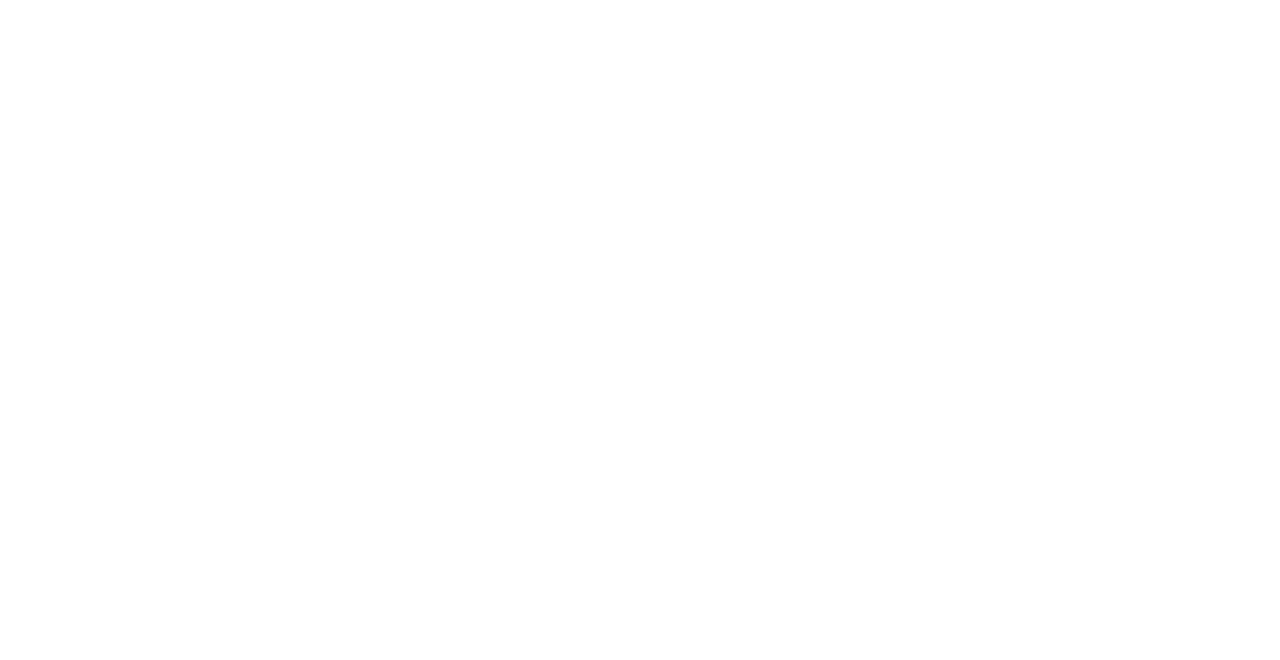
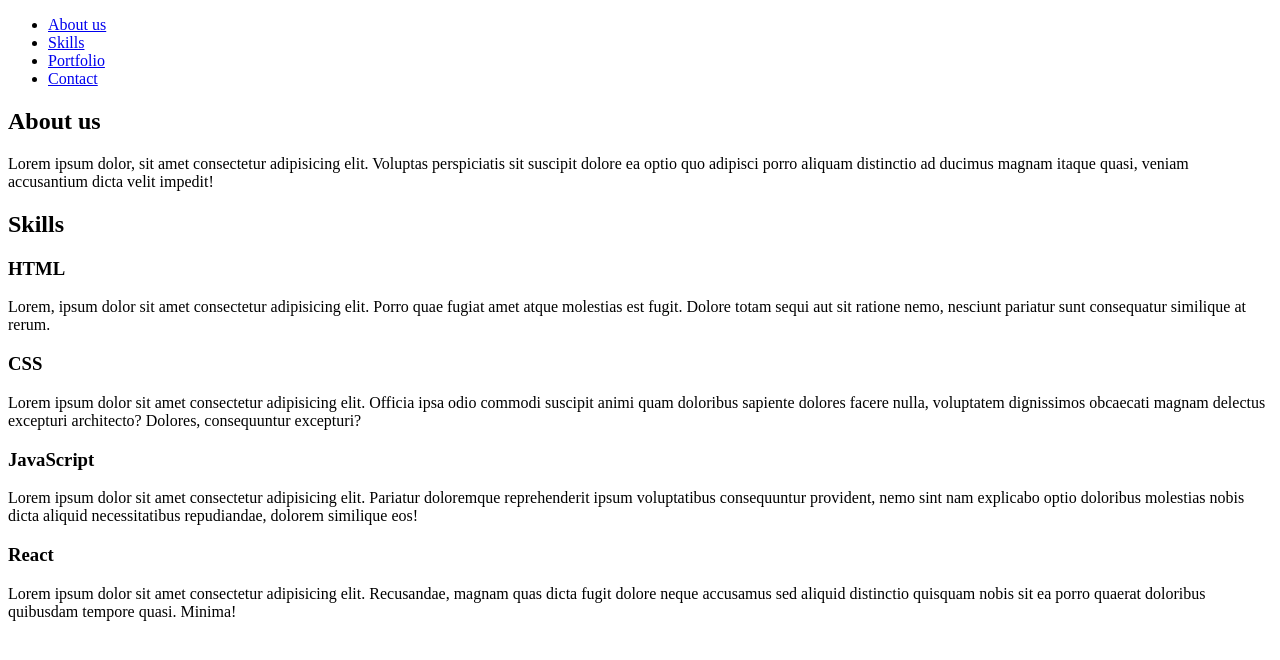
Before and after one commit to gorski-piotr/15-html-prosta-strona, a plain HTML site: page index.html in a window 1280 px wide. Drawn offline with Linux system fonts and the light colour scheme.

Commit message:
three sections added, json file added automatically?

```diff
--- a/index.html
+++ b/index.html
@@ -6,6 +6,41 @@
     <title>Document</title>
 </head>
 <body>
+    <nav>
+        <ul>
+            <li><a href="#about">About us</a></li>
+            <li><a href="#skills">Skills</a></li>
+            <li><a href="#portfolio">Portfolio</a></li>
+            <li><a href="#contact">Contact</a></li>
+        </ul>
+    </nav>
+
+    <section id="about">
+        <h2>About us</h2>
+        <p>Lorem ipsum dolor, sit amet consectetur adipisicing elit. Voluptas perspiciatis sit suscipit dolore ea optio quo adipisci porro aliquam distinctio ad ducimus magnam itaque quasi, veniam accusantium dicta velit impedit!</p>
+    </section>
+
+    <section id="skills">
+        <h2>Skills</h2>
+        <div id="skill">
+            <h3>HTML</h3>
+            <p>Lorem, ipsum dolor sit amet consectetur adipisicing elit. Porro quae fugiat amet atque molestias est fugit. Dolore totam sequi aut sit ratione nemo, nesciunt pariatur sunt consequatur similique at rerum.</p>
+        </div>
+        <div id="skill">
+            <h3>CSS</h3>
+            <p>Lorem ipsum dolor sit amet consectetur adipisicing elit. Officia ipsa odio commodi suscipit animi quam doloribus sapiente dolores facere nulla, voluptatem dignissimos obcaecati magnam delectus excepturi architecto? Dolores, consequuntur excepturi?</p>
+        </div>
+        <div id="skill">
+            <h3>JavaScript</h3>
+            <p>Lorem ipsum dolor sit amet consectetur adipisicing elit. Pariatur doloremque reprehenderit ipsum voluptatibus consequuntur provident, nemo sint nam explicabo optio doloribus molestias nobis dicta aliquid necessitatibus repudiandae, dolorem similique eos!</p>
+        </div>
+        <div id="skill">
+            <h3>React</h3>
+            <p>Lorem ipsum dolor sit amet consectetur adipisicing elit. Recusandae, magnam quas dicta fugit dolore neque accusamus sed aliquid distinctio quisquam nobis sit ea porro quaerat doloribus quibusdam tempore quasi. Minima!</p>
+        </div>
+
+    </section>
+
 
 </body>
 </html>
```
